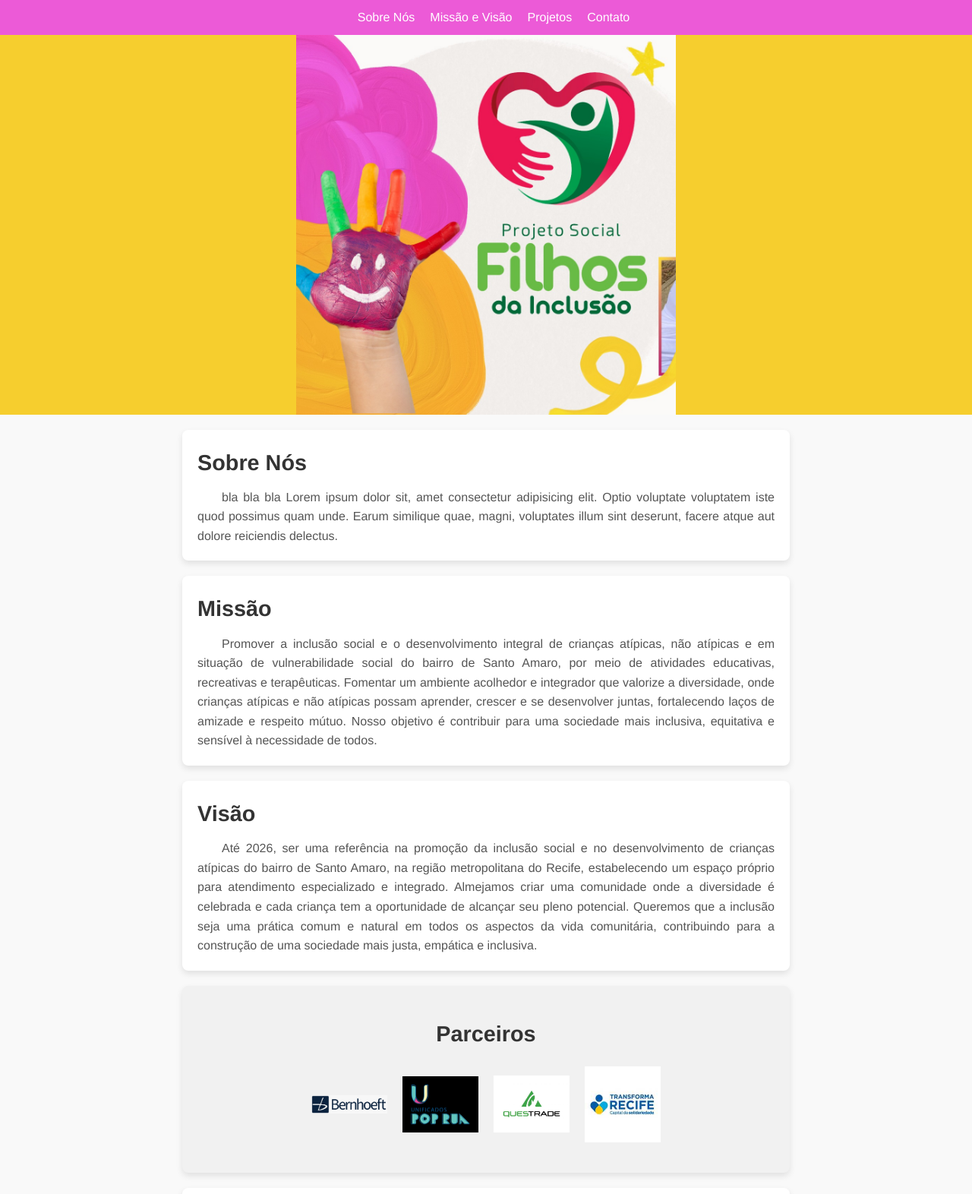
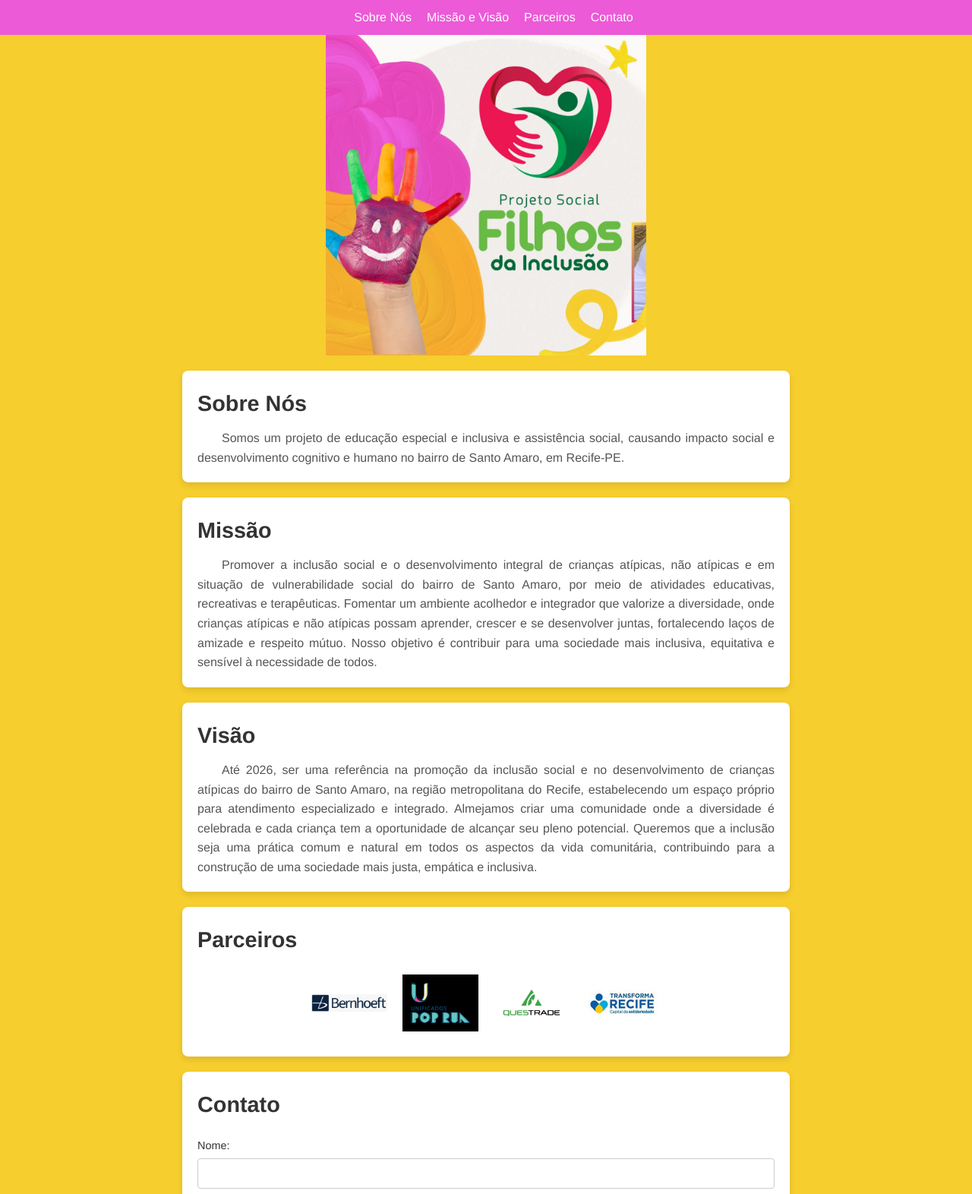
Before and after one commit to carol-ao/filhos-da-inclusao, a plain HTML site: page index.html in a window 1280 px wide. Shown: the top 1572 px of the page at 76% size. Drawn offline with Linux system fonts and the light colour scheme.

Commit message:
polishing

```diff
--- a/index.html
+++ b/index.html
@@ -12,7 +12,7 @@
         <ul class="nav-links">
           <li><a href="#sobre">Sobre Nós</a></li>
           <li><a href="#missao">Missão e Visão</a></li>
-          <li><a href="#projetos">Projetos</a></li>
+          <li><a href="#parceiros">Parceiros</a></li>
           <li><a href="#contato">Contato</a></li>
         </ul>
       </nav>
@@ -21,18 +21,15 @@
       <img
         src="img/filhos-da-inclusão-abertura.jpeg"
         alt="Logo Filhos da Inclusão"
-        width="500px"
-        height="500px"
       />
     </div>
     <main>
       <section id="sobre">
         <h2>Sobre Nós</h2>
         <p>
-          bla bla bla Lorem ipsum dolor sit, amet consectetur adipisicing elit.
-          Optio voluptate voluptatem iste quod possimus quam unde. Earum
-          similique quae, magni, voluptates illum sint deserunt, facere atque
-          aut dolore reiciendis delectus.
+          Somos um projeto de educação especial e inclusiva e assistência
+          social, causando impacto social e desenvolvimento cognitivo e humano
+          no bairro de Santo Amaro, em Recife-PE.
         </p>
       </section>
 
@@ -93,6 +90,9 @@
     </main>
 
     <footer>
+      <a href="https://www.instagram.com/filhosdainclusao/"
+        ><img src="icon/instagram-icon.png"
+      /></a>
       <p>&copy; 2024 ONG Filhos da Inclusão. Todos os direitos reservados.</p>
     </footer>
 
--- a/styles.css
+++ b/styles.css
@@ -9,11 +9,11 @@ body {
   font-family: Helvetica, sans-serif;
   line-height: 1.6;
   color: #333;
-  background-color: #f9f9f9;
   display: flex;
   flex-direction: column;
   align-items: center;
   justify-content: center;
+  background-color: #f6ce2e;
 }
 
 /* Cabeçalho */
@@ -128,15 +128,8 @@ footer {
   justify-content: center;
 }
 
-.partners {
-  padding: 40px 20px;
-  text-align: center;
-  background-color: #f1f1f1;
-}
-
-.partners h2 {
-  margin-bottom: 20px;
-  color: #333;
+#principal img {
+  max-width: 33%;
 }
 
 .partner-logos {
@@ -157,6 +150,11 @@ footer {
   transform: scale(1.1);
 }
 
+footer img {
+  width: 30px;
+  height: 30px;
+}
+
 /* Ajuste para dispositivos menores */
 @media (max-width: 600px) {
   .navbar {
```
Also changed, not shown: icon/instagram-icon.png (added).
